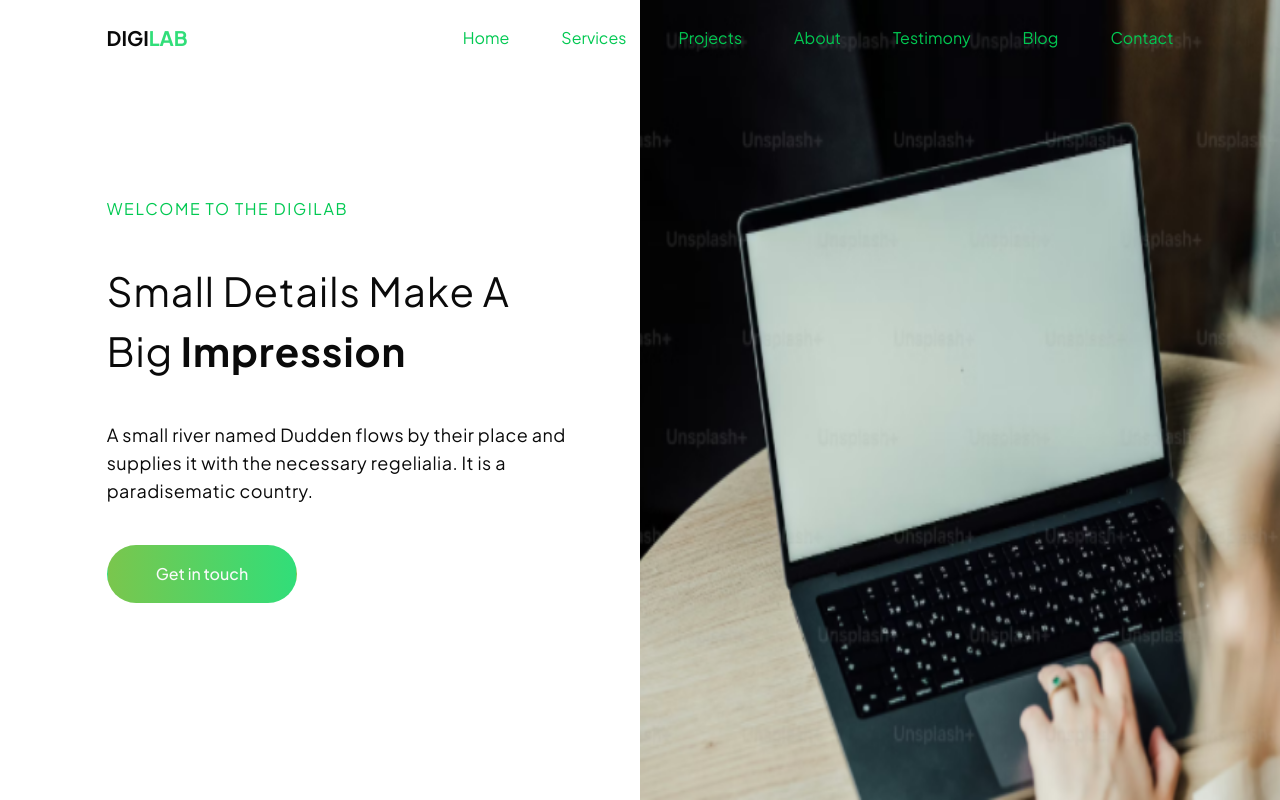
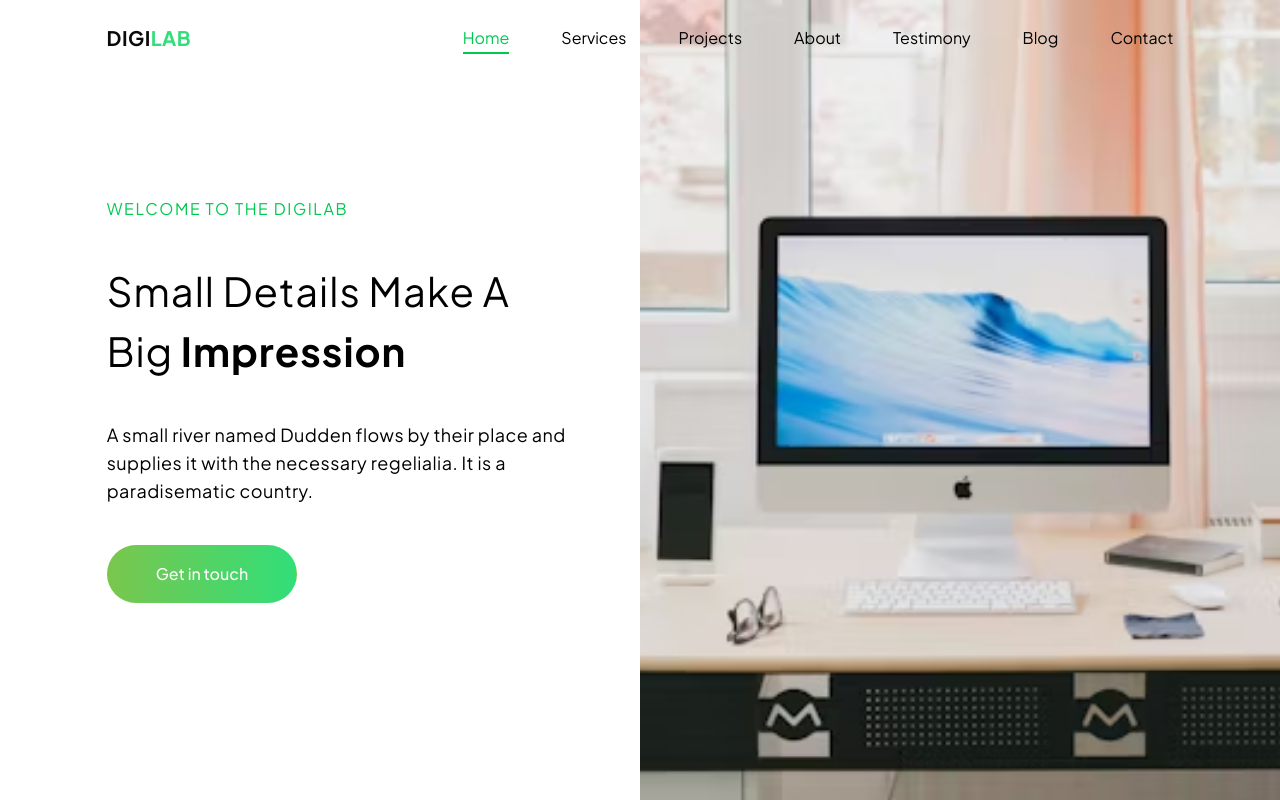
Before and after one commit to Habtamu-Semagn/diglab, a Next.js app: page / in a window 1280 px wide. Shown: the top 800 px of the page. Built offline with nearby package versions, Linux system fonts and the light colour scheme.

Commit message:
navbar responsiveness and smooth scroll implemented

```diff
--- a/app/layout.tsx
+++ b/app/layout.tsx
@@ -31,7 +31,7 @@ export default function RootLayout({
   return (
     <html
       lang="en"
-      className={`${jakarta.className} ${geistSans.variable} ${geistMono.variable} h-full antialiased`}
+      className={`${jakarta.className} ${geistSans.variable} ${geistMono.variable} h-full antialiased scroll-smooth`}
     >
       <body className="min-h-full flex flex-col">{children}</body>
     </html>
--- a/app/page.tsx
+++ b/app/page.tsx
@@ -17,19 +17,23 @@ export default function Home() {
 
   return (
     <>
-        <HeroSection />
-        <Services />
-        <Projects />
+        <section id="home"><HeroSection /></section>
+        <section id="services"><Services /></section>
+        <section id="projects"><Projects /></section>
+        <section id="about">
           <About />
           <Staff />
           <Overview />
           <Process />
           <Partners />
           <FAQ />
-        <Testimonial />
-        <Blog />
+        </section>
+        <section id="testimony"><Testimonial /></section>
+        <section id="blog"><Blog /></section>
+        <section id="contact">
           <Contact />
           <Footer />
+        </section>
     </>
   );
 }
--- a/components/Hero.tsx
+++ b/components/Hero.tsx
@@ -1,33 +1,120 @@
+"use client"
 import Image from "next/image";
-import heroImage from "@/public/pc_image.png"
+import heroImage from "@/public/images/hero_img.png"
 import { Button } from "@/components/ui/button";
+import { Sheet, SheetContent, SheetTitle, SheetTrigger } from "@/components/ui/sheet";
 import { Menu } from "lucide-react";
+import { useState, useEffect } from "react";
+import { VisuallyHidden } from "@radix-ui/react-visually-hidden";
+
+function ListItem({item, activeItem, setActiveItem}:{item: string, activeItem: string, setActiveItem: React.Dispatch<React.SetStateAction<string>>}) {
+  const isActive = item === activeItem;
+
+  const handleClick = () => {
+    setActiveItem(item);
+    document.getElementById(item.toLowerCase())?.scrollIntoView({ behavior: "smooth" });
+  }
+
+  return (
+    <li
+      onClick={handleClick}
+      className={`relative cursor-pointer after:absolute after:bottom-[-4px] after:h-[2px] after:bg-green-500 after:transition-all after:duration-300
+        ${isActive
+          ? 'text-green-500 after:w-full after:left-0'
+          : 'after:w-0 after:left-1/2 hover:after:w-full hover:after:left-0'
+        }`}
+    >
+      {item}
+    </li>
+  )
+}
+
+function MobileListItem({item, activeItem, setActiveItem, setOpen}: {
+  item: string,
+  activeItem: string,
+  setActiveItem: React.Dispatch<React.SetStateAction<string>>,
+  setOpen: React.Dispatch<React.SetStateAction<boolean>>
+}) {
+  const isActive = item === activeItem;
+
+  const handleClick = () => {
+    setActiveItem(item);
+    setOpen(false);
+    document.getElementById(item.toLowerCase())?.scrollIntoView({ behavior: "smooth" });
+  }
+
+  return (
+    <li
+      onClick={handleClick}
+      className={`cursor-pointer text-lg py-2 w-full text-center tracking-wide border-b border-gray-100
+        ${isActive ? 'text-green-500 font-medium' : 'text-gray-600'}`}
+    >
+      {item}
+    </li>
+  )
+}
+
+const listItems = ['Home', 'Services', 'Projects', 'About', 'Testimony', 'Blog', 'Contact']
+
 export default function HeroSection() {
-    return <div className="bg-white-50 grid grid-cols-12 h-screen bg-[url('/pc_image.png')] bg-cover bg-center bg-no-repeat md:bg-none py-20 sm:py-0">
+  const [activeItem, setActiveItem] = useState("Home");
+  const [isScrolled, setIsScrolled] = useState(false);
+  const [open, setOpen] = useState(false);
+
+  useEffect(() => {
+    const handleScroll = () => {
+      setIsScrolled(window.scrollY > 80);
+    };
+    window.addEventListener("scroll", handleScroll);
+    return () => window.removeEventListener("scroll", handleScroll);
+  }, []);
+
+  return (
+    <div className="bg-white-50 grid grid-cols-12 h-screen bg-[url('/images/hero_img.png')] bg-cover bg-center bg-no-repeat md:bg-none py-20 sm:py-0">
 
       {/* Navbar */}
-      <nav className="absolute top-0 left-[8.33%] right-[8.33%] col-start-2 col-span-11 flex items-center justify-between py-6">
-        <h2 className="text-xl font-bold">DIGI<span className="text-[#31de79]">LAB</span></h2>
-        <ul className="hidden lg:flex  lg:gap-13 text-gray-600 text-green-500">
-          <li>Home</li>
-          <li>Services</li>
-          <li>Projects</li>
-          <li>About</li>
-          <li>Testimony</li>
-          <li>Blog</li>
-          <li>Contact</li>
-        </ul>
-        <Menu className="lg:hidden w-6 h-6" />
+      <nav className={`fixed top-0 left-0 right-0 flex items-center justify-between py-6 z-50 transition-all duration-300
+        ${isScrolled ? 'bg-white shadow-md py-4' : 'bg-transparent'}`}>
+        <div className="flex items-center justify-between w-full px-[8.33%]">
+          <h2 className="text-xl font-bold tracking-wide">DIGI<span className="text-[#31de79]">LAB</span></h2>
+
+          {/* Desktop Nav */}
+          <ul className="hidden lg:flex lg:gap-13 text-black">
+            {listItems.map(item => (
+              <ListItem key={item} item={item} activeItem={activeItem} setActiveItem={setActiveItem} />
+            ))}
+          </ul>
+
+          {/* Mobile Nav */}
+          <Sheet open={open} onOpenChange={setOpen}>
+            <SheetTrigger asChild>
+              <Menu className="lg:hidden w-6 h-6 cursor-pointer" />
+            </SheetTrigger>
+            <SheetContent side="right" className="w-full h-full sm:w-64 flex flex-col justify-center items-center pt-10">
+              <VisuallyHidden>
+                 <SheetTitle>Navigation Menu</SheetTitle>
+              </VisuallyHidden>
+             <h2 className="text-xl font-bold tracking-wide mb-8">DIGI<span className="text-[#31de79]">LAB</span></h2>
+             <ul className="flex flex-col gap-6 items-center w-full px-6">
+               {listItems.map(item => (
+              <MobileListItem key={item} item={item} activeItem={activeItem} setActiveItem={setActiveItem} setOpen={setOpen} />
+                ))}
+             </ul>
+            </SheetContent>
+          </Sheet>
+        </div>
       </nav>
 
       <div className="col-start-2 col-span-10 md:col-start-2 md:col-span-5 flex flex-col justify-center items-center md:items-start pr-15 gap-10">
         <h1 className="text-green-500 tracking-widest text-center md:text-left">WELCOME TO THE DIGILAB</h1>
-        <p className="text-[35px] sm:text-[40px] capitalize tracking-wide text-center md:text-left">small details make a big <span className="font-bold">impression</span></p>
-        <p className="text-lg tracking-wide text-center md:text-left">A small river named Dudden flows by their place and supplies it with the necessary regelialia. It is a paradisematic country.</p>
+        <p className="text-[35px] sm:text-[40px] capitalize tracking-wide text-center md:text-left text-white md:text-black">small details make a big <span className="font-bold">impression</span></p>
+        <p className="text-xl md:text-lg tracking-wide text-center md:text-left text-gray-200 md:text-black">A small river named Dudden flows by their place and supplies it with the necessary regelialia. It is a paradisematic country.</p>
         <Button style={{background: 'linear-gradient(to right, #7ac64d, #31de79)'}} className="self-center md:self-start px-12 py-7 text-md rounded-full">Get in touch</Button>
       </div>
-      <div className="col-start-7 col-span-6 hidden md:block">
-        <Image src={heroImage} alt="hero image" className="w-full h-full"/>
+
+      <div className="col-start-7 col-span-6 hidden md:block relative w-full -z-1">
+        <Image src={heroImage} alt="hero image" fill className="object-cover"/>
       </div>
     </div>
+  )
 }
--- /dev/null
+++ b/components/ui/sheet.tsx
@@ -0,0 +1,147 @@
+"use client"
+
+import * as React from "react"
+import { Dialog as SheetPrimitive } from "radix-ui"
+
+import { cn } from "@/lib/utils"
+import { Button } from "@/components/ui/button"
+import { XIcon } from "lucide-react"
+
+function Sheet({ ...props }: React.ComponentProps<typeof SheetPrimitive.Root>) {
+  return <SheetPrimitive.Root data-slot="sheet" {...props} />
+}
+
+function SheetTrigger({
+  ...props
+}: React.ComponentProps<typeof SheetPrimitive.Trigger>) {
+  return <SheetPrimitive.Trigger data-slot="sheet-trigger" {...props} />
+}
+
+function SheetClose({
+  ...props
+}: React.ComponentProps<typeof SheetPrimitive.Close>) {
+  return <SheetPrimitive.Close data-slot="sheet-close" {...props} />
+}
+
+function SheetPortal({
+  ...props
+}: React.ComponentProps<typeof SheetPrimitive.Portal>) {
+  return <SheetPrimitive.Portal data-slot="sheet-portal" {...props} />
+}
+
+function SheetOverlay({
+  className,
+  ...props
+}: React.ComponentProps<typeof SheetPrimitive.Overlay>) {
+  return (
+    <SheetPrimitive.Overlay
+      data-slot="sheet-overlay"
+      className={cn(
+        "fixed inset-0 z-50 bg-black/10 duration-100 supports-backdrop-filter:backdrop-blur-xs data-open:animate-in data-open:fade-in-0 data-closed:animate-out data-closed:fade-out-0",
+        className
+      )}
+      {...props}
+    />
+  )
+}
+
+function SheetContent({
+  className,
+  children,
+  side = "right",
+  showCloseButton = true,
+  ...props
+}: React.ComponentProps<typeof SheetPrimitive.Content> & {
+  side?: "top" | "right" | "bottom" | "left"
+  showCloseButton?: boolean
+}) {
+  return (
+    <SheetPortal>
+      <SheetOverlay />
+      <SheetPrimitive.Content
+        data-slot="sheet-content"
+        data-side={side}
+        className={cn(
+          "fixed z-50 flex flex-col gap-4 bg-popover bg-clip-padding text-sm text-popover-foreground shadow-lg transition duration-200 ease-in-out data-[side=bottom]:inset-x-0 data-[side=bottom]:bottom-0 data-[side=bottom]:h-auto data-[side=bottom]:border-t data-[side=left]:inset-y-0 data-[side=left]:left-0 data-[side=left]:h-full data-[side=left]:w-3/4 data-[side=left]:border-r data-[side=right]:inset-y-0 data-[side=right]:right-0 data-[side=right]:h-full data-[side=right]:w-3/4 data-[side=right]:border-l data-[side=top]:inset-x-0 data-[side=top]:top-0 data-[side=top]:h-auto data-[side=top]:border-b data-[side=left]:sm:max-w-sm data-[side=right]:sm:max-w-sm data-open:animate-in data-open:fade-in-0 data-[side=bottom]:data-open:slide-in-from-bottom-10 data-[side=left]:data-open:slide-in-from-left-10 data-[side=right]:data-open:slide-in-from-right-10 data-[side=top]:data-open:slide-in-from-top-10 data-closed:animate-out data-closed:fade-out-0 data-[side=bottom]:data-closed:slide-out-to-bottom-10 data-[side=left]:data-closed:slide-out-to-left-10 data-[side=right]:data-closed:slide-out-to-right-10 data-[side=top]:data-closed:slide-out-to-top-10",
+          className
+        )}
+        {...props}
+      >
+        {children}
+        {showCloseButton && (
+          <SheetPrimitive.Close data-slot="sheet-close" asChild>
+            <Button
+              variant="ghost"
+              className="absolute top-3 right-3"
+              size="icon-sm"
+            >
+              <XIcon
+              />
+              <span className="sr-only">Close</span>
+            </Button>
+          </SheetPrimitive.Close>
+        )}
+      </SheetPrimitive.Content>
+    </SheetPortal>
+  )
+}
+
+function SheetHeader({ className, ...props }: React.ComponentProps<"div">) {
+  return (
+    <div
+      data-slot="sheet-header"
+      className={cn("flex flex-col gap-0.5 p-4", className)}
+      {...props}
+    />
+  )
+}
+
+function SheetFooter({ className, ...props }: React.ComponentProps<"div">) {
+  return (
+    <div
+      data-slot="sheet-footer"
+      className={cn("mt-auto flex flex-col gap-2 p-4", className)}
+      {...props}
+    />
+  )
+}
+
+function SheetTitle({
+  className,
+  ...props
+}: React.ComponentProps<typeof SheetPrimitive.Title>) {
+  return (
+    <SheetPrimitive.Title
+      data-slot="sheet-title"
+      className={cn(
+        "font-heading text-base font-medium text-foreground",
+        className
+      )}
+      {...props}
+    />
+  )
+}
+
+function SheetDescription({
+  className,
+  ...props
+}: React.ComponentProps<typeof SheetPrimitive.Description>) {
+  return (
+    <SheetPrimitive.Description
+      data-slot="sheet-description"
+      className={cn("text-sm text-muted-foreground", className)}
+      {...props}
+    />
+  )
+}
+
+export {
+  Sheet,
+  SheetTrigger,
+  SheetClose,
+  SheetContent,
+  SheetHeader,
+  SheetFooter,
+  SheetTitle,
+  SheetDescription,
+}
--- a/package.json
+++ b/package.json
@@ -9,6 +9,7 @@
     "lint": "eslint"
   },
   "dependencies": {
+    "@radix-ui/react-visually-hidden": "^1.2.4",
     "class-variance-authority": "^0.7.1",
     "clsx": "^2.1.1",
     "lucide-react": "^1.16.0",
```
Also changed, not shown: public/images/hero_img.png (added), 1 other file (tests, documents, lock files or other folders). Lines whose indentation alone changed are shown as unchanged.
